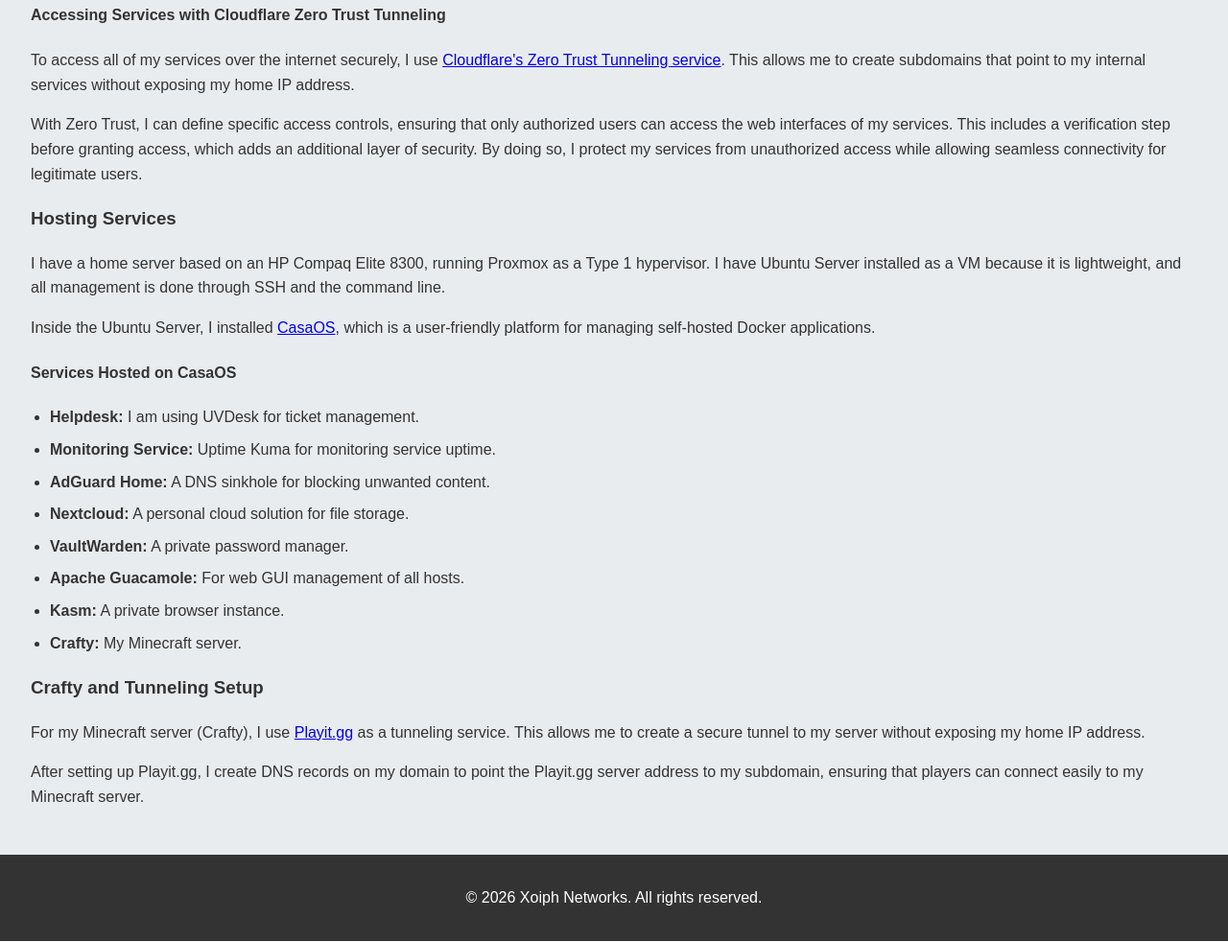
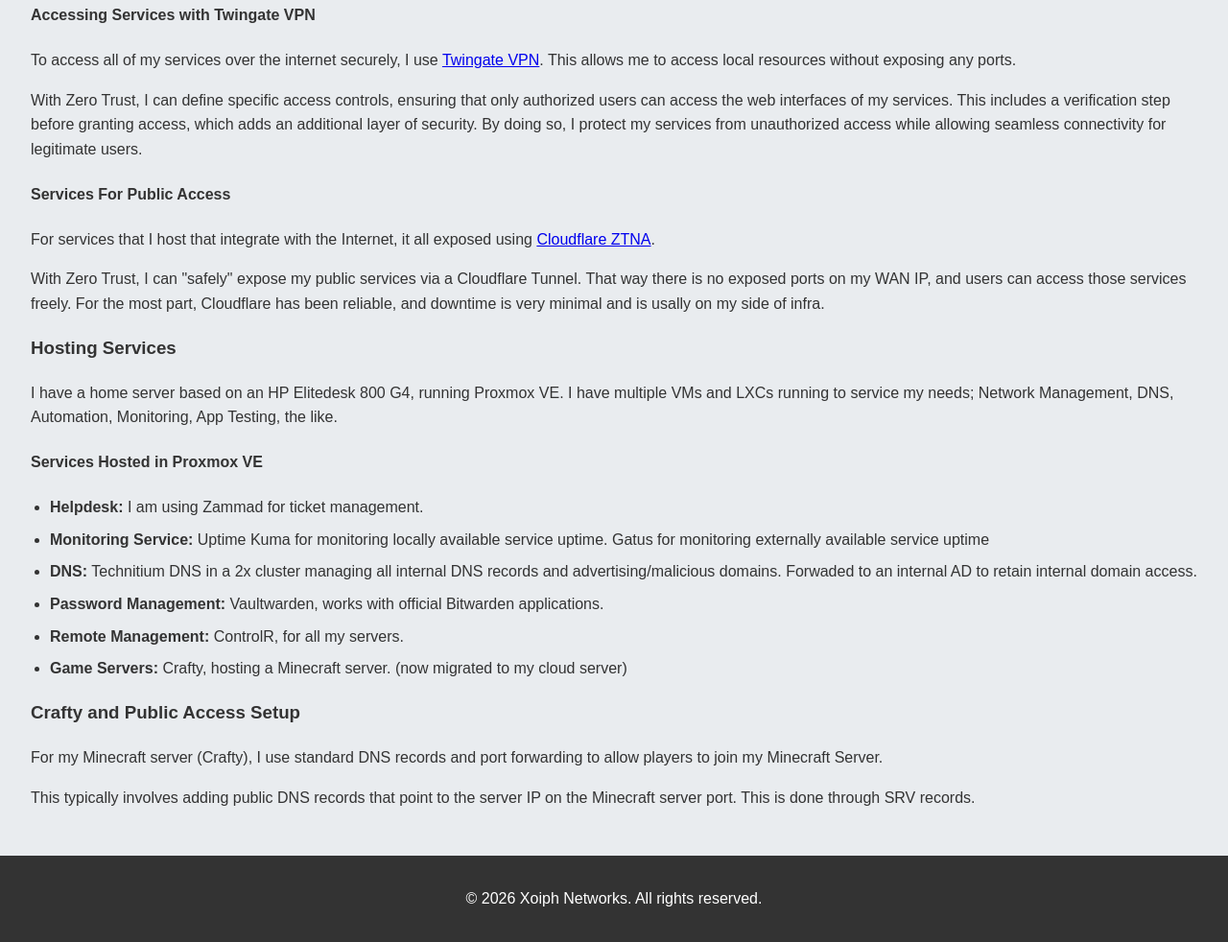
Before and after one commit to pkmasters/website, a plain HTML site: page documentation.html in a window 1280 px wide. Shown: the part 366-1348 px from the top of the page at 96% size. Drawn offline with Linux system fonts and the light colour scheme.

Commit message:
Revise documentation for hosting and access methods
Updated documentation to reflect changes in hosting setup and access methods, including the transition from Cloudflare Zero Trust Tunneling to Twingate VPN for secure access. Added details about services hosted in Proxmox VE and updated public access setup for the Minecraft server.

```diff
--- a/documentation.html
+++ b/documentation.html
@@ -31,33 +31,35 @@
       <h3>Website Setup</h3>
       <p>I am using a Cloudflare domain from their registrar, which is a paid service per year. My website is hosted on GitHub Pages, where I created a pages repository and linked my domain to it. Additionally, I created a DNS record on Cloudflare to point to the GitHub Pages IP address. The website is built using simple HTML and CSS files.</p>
 
-      <!-- New Section for Cloudflare Zero Trust Tunneling -->
-      <h4>Accessing Services with Cloudflare Zero Trust Tunneling</h4>
-      <p>To access all of my services over the internet securely, I use <a href="https://www.cloudflare.com/sase/" target="_blank">Cloudflare's Zero Trust Tunneling service</a>. This allows me to create subdomains that point to my internal services without exposing my home IP address.</p>
+      <!-- New Section for Twingate VPN -->
+      <h4>Accessing Services with Twingate VPN</h4>
+      <p>To access all of my services over the internet securely, I use <a href="https://www.twingate.com/docs" target="_blank">Twingate VPN</a>. This allows me to access local resources without exposing any ports.</p>
       <p>With Zero Trust, I can define specific access controls, ensuring that only authorized users can access the web interfaces of my services. This includes a verification step before granting access, which adds an additional layer of security. By doing so, I protect my services from unauthorized access while allowing seamless connectivity for legitimate users.</p>
+
+      <!-- Cloudflare Zero Trust Tunneling -->
+      <h4>Services For Public Access</h4>
+      <p>For services that I host that integrate with the Internet, it all exposed using <a href="https://www.cloudflare.com/products/access/" target="_blank">Cloudflare ZTNA</a>.</p>
+      <p>With Zero Trust, I can "safely" expose my public services via a Cloudflare Tunnel. That way there is no exposed ports on my WAN IP, and users can access those services freely. For the most part, Cloudflare has been reliable, and downtime is very minimal and is usally on my side of infra.</p>
 
       <!-- Section for Hosting Services -->
       <h3>Hosting Services</h3>
-      <p>I have a home server based on an HP Compaq Elite 8300, running Proxmox as a Type 1 hypervisor. I have Ubuntu Server installed as a VM because it is lightweight, and all management is done through SSH and the command line.</p>
-      <p>Inside the Ubuntu Server, I installed <a href="https://casaos.zimaspace.com/" target="_blank">CasaOS</a>, which is a user-friendly platform for managing self-hosted Docker applications.</p>
+      <p>I have a home server based on an HP Elitedesk 800 G4, running Proxmox VE. I have multiple VMs and LXCs running to service my needs; Network Management, DNS, Automation, Monitoring, App Testing, the like.</p>
 
-      <!-- Subsection for Services on CasaOS -->
-      <h4>Services Hosted on CasaOS</h4>
+      <!-- Subsection for Services -->
+      <h4>Services Hosted in Proxmox VE</h4>
       <ul>
-        <li><strong>Helpdesk:</strong> I am using UVDesk for ticket management.</li>
-        <li><strong>Monitoring Service:</strong> Uptime Kuma for monitoring service uptime.</li>
-        <li><strong>AdGuard Home:</strong> A DNS sinkhole for blocking unwanted content.</li>
-        <li><strong>Nextcloud:</strong> A personal cloud solution for file storage.</li>
-        <li><strong>VaultWarden:</strong> A private password manager.</li>
-        <li><strong>Apache Guacamole:</strong> For web GUI management of all hosts.</li>
-        <li><strong>Kasm:</strong> A private browser instance.</li>
-        <li><strong>Crafty:</strong> My Minecraft server.</li>
+        <li><strong>Helpdesk:</strong> I am using Zammad for ticket management.</li>
+        <li><strong>Monitoring Service:</strong> Uptime Kuma for monitoring locally available service uptime. Gatus for monitoring externally available service uptime</li>
+        <li><strong>DNS:</strong> Technitium DNS in a 2x cluster managing all internal DNS records and advertising/malicious domains. Forwaded to an internal AD to retain internal domain access.</li>
+        <li><strong>Password Management:</strong> Vaultwarden, works with official Bitwarden applications.</li>
+        <li><strong>Remote Management:</strong> ControlR, for all my servers.</li>
+        <li><strong>Game Servers:</strong> Crafty, hosting a Minecraft server. (now migrated to my cloud server)</li>
       </ul>
 
-      <!-- Section for Crafty and Playit.gg -->
-      <h3>Crafty and Tunneling Setup</h3>
-      <p>For my Minecraft server (Crafty), I use <a href="https://playit.gg/" target="_blank">Playit.gg</a> as a tunneling service. This allows me to create a secure tunnel to my server without exposing my home IP address.</p>
-      <p>After setting up Playit.gg, I create DNS records on my domain to point the Playit.gg server address to my subdomain, ensuring that players can connect easily to my Minecraft server.</p>
+      <!-- Section for Crafty Public Access -->
+      <h3>Crafty and Public Access Setup</h3>
+      <p>For my Minecraft server (Crafty), I use standard DNS records and port forwarding to allow players to join my Minecraft Server.</p>
+      <p>This typically involves adding public DNS records that point to the server IP on the Minecraft server port. This is done through SRV records.</p>
     </section>
   </main>
 
```
